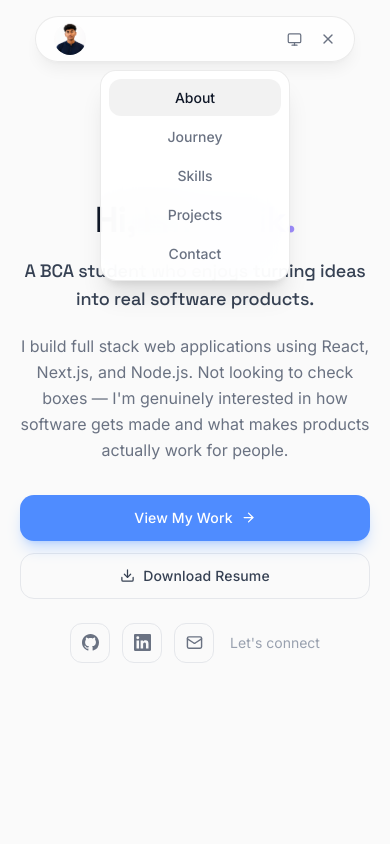
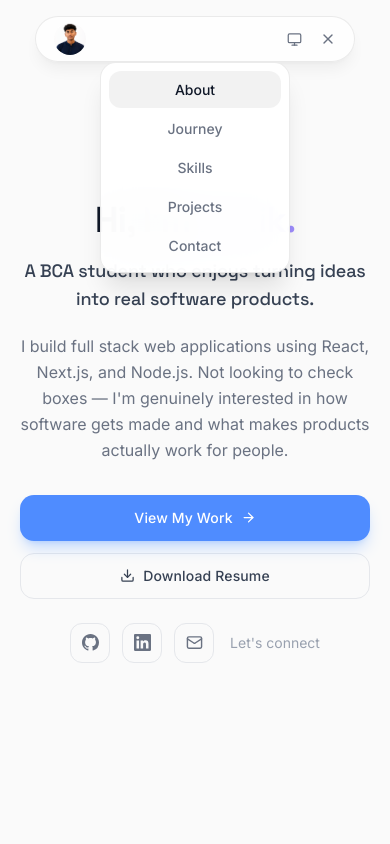
Before and after one commit to hritikhri/portfolio-, a React (Vite) app: page / in a window 390 px wide. Both pictures are taken after a click on the button 328 px from the left and 39 px from the top of the page. Shown: the top 844 px of the page. Built offline with nearby package versions, Linux system fonts and the light colour scheme.

Commit message:
height fixed

```diff
--- a/src/components/Navbar.tsx
+++ b/src/components/Navbar.tsx
@@ -317,7 +317,7 @@ const Navbar: React.FC = () => {
               animate={{ opacity: 1, y: 0, scale: 1 }}
               exit={{ opacity: 0, y: -10, scale: 0.97 }}
               transition={{ duration: 0.2 }}
-              className={`w-[calc(100%-24px)] sm:w-[calc(100%-48px)] md:hidden rounded-2xl border p-2 mt-2 z-50 ${
+              className={`w-[calc(100%-24px)] sm:w-[calc(100%-48px)] md:hidden rounded-2xl border p-2 mt-0 z-50 ${
                 isDark
                   ? "bg-[#111827]/95 border-white/10 backdrop-blur-xl"
                   : "bg-white/95 border-black/8 shadow-xl backdrop-blur-xl"
```
